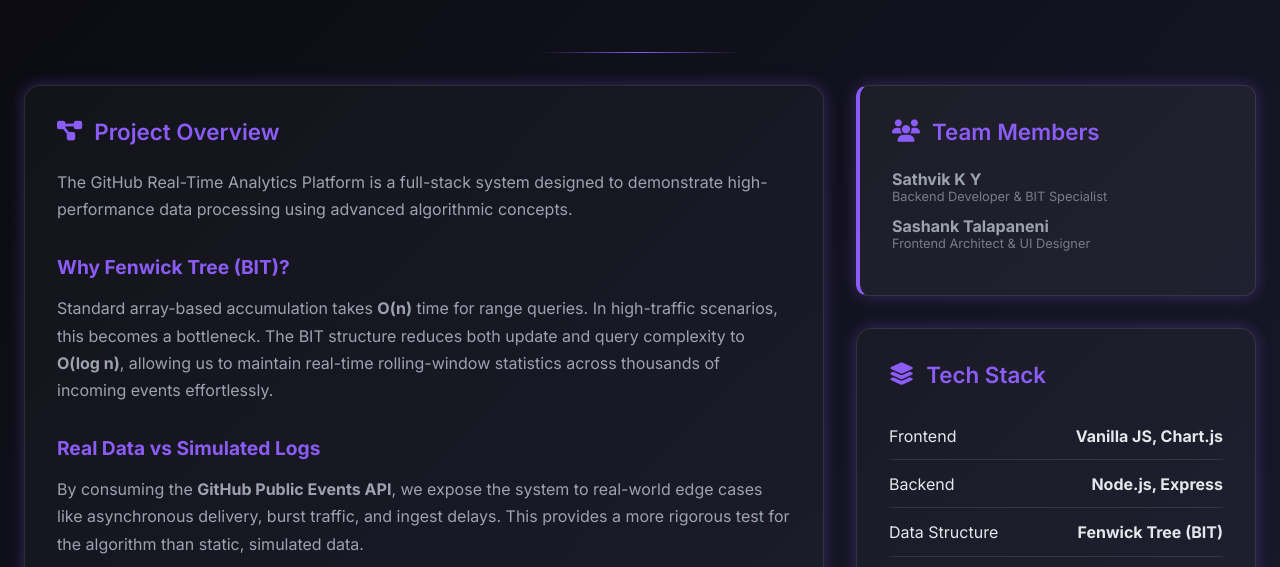
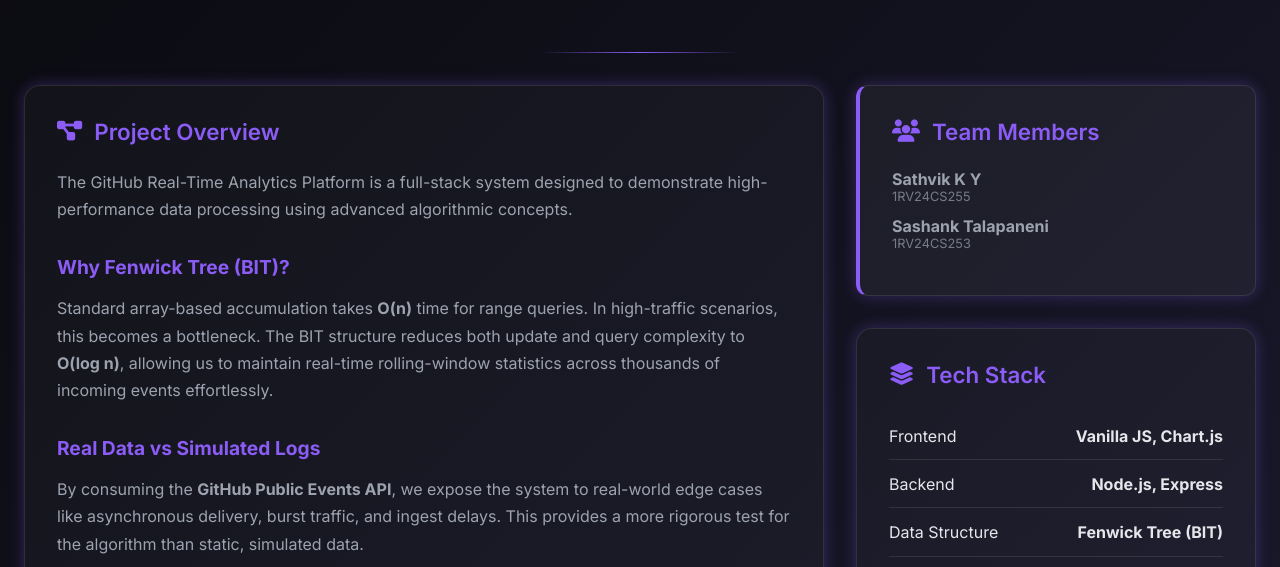
Before and after one commit to igris-57/DSA-EL2, a website: page public/index.html in a window 1280 px wide. Both pictures are taken after a click on the item "About". Shown: the part 212-779 px from the top of the page. Drawn offline with nearby package versions, Linux system fonts and the light colour scheme; no server answers.

Commit message:
Update public index page

```diff
--- a/public/index.html
+++ b/public/index.html
@@ -163,11 +163,9 @@
                         <h2 class="panel-title"><i class="fas fa-users"></i> Team Members</h2>
                         <ul>
                             <li><strong>Sathvik K Y</strong> <span
-                                    style="display:block; font-size: 0.8rem; opacity: 0.7;">Backend Developer & BIT
-                                    Specialist</span></li>
+                                    style="display:block; font-size: 0.8rem; opacity: 0.7;">1RV24CS255</span></li>
                             <li><strong>Sashank Talapaneni</strong> <span
-                                    style="display:block; font-size: 0.8rem; opacity: 0.7;">Frontend Architect & UI
-                                    Designer</span></li>
+                                    style="display:block; font-size: 0.8rem; opacity: 0.7;">1RV24CS253</span></li>
                         </ul>
                     </div>
 
```
